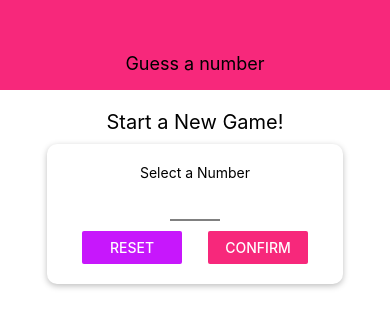
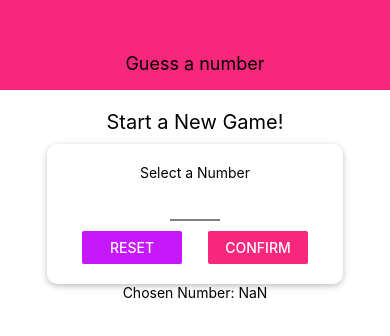
Before and after one commit to mdNazmulHasan/rn102, a React Native app: screen / in a window 390 px wide. Both pictures are taken after a click on the button "CONFIRM". Shown: the top 336 px of the page. Built offline with nearby package versions, Linux system fonts and the light colour scheme.

Commit message:
some more functionality

```diff
--- a/screens/StartGameScreen.js
+++ b/screens/StartGameScreen.js
@@ -36,6 +36,8 @@ const styles = StyleSheet.create({
 
 const StartGameScreen = () => {
   const [enteredValue, setEnteredValue] = useState("");
+  const [didConfirm, setConfirmed] = useState(false);
+  const [confirmedValue, setConfirmedValue] = useState();
   const numberInputHandler = number => {
     // set only numbered value
     setEnteredValue(number.replace(/[^0-9]/g, ""));
@@ -43,7 +45,21 @@ const StartGameScreen = () => {
 
   const resetInputHandler = () => {
     setEnteredValue("");
+    setConfirmed(false);
   };
+  const confirmInputHandler = () => {
+    const chosenNumber = parseInt(enteredValue);
+    if (chosenNumber === NaN || chosenNumber <= 0 || chosenNumber > 99) {
+      return;
+    }
+    setConfirmed(true);
+    setConfirmedValue(chosenNumber);
+    setEnteredValue("");
+  };
+  let confirmedOutput;
+  if (didConfirm) {
+    confirmedOutput = <Text>Chosen Number: {confirmedValue}</Text>;
+  }
   return (
     <TouchableWithoutFeedback onPress={() => Keyboard.dismiss()}>
       <View style={{ flex: 1, padding: 10, alignItems: "center" }}>
@@ -65,10 +81,11 @@ const StartGameScreen = () => {
               <Button title="Reset" onPress={resetInputHandler} color={color.accent} />
             </View>
             <View style={styles.button}>
-              <Button title="Confirm" onPress={() => {}} color={color.primary} />
+              <Button title="Confirm" onPress={confirmInputHandler} color={color.primary} />
             </View>
           </View>
         </Card>
+        {confirmedOutput}
       </View>
     </TouchableWithoutFeedback>
   );
```
